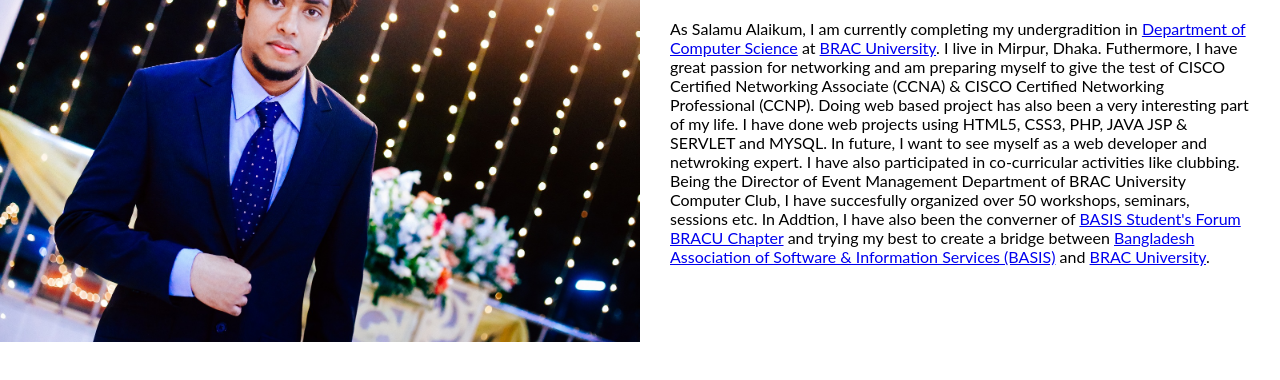
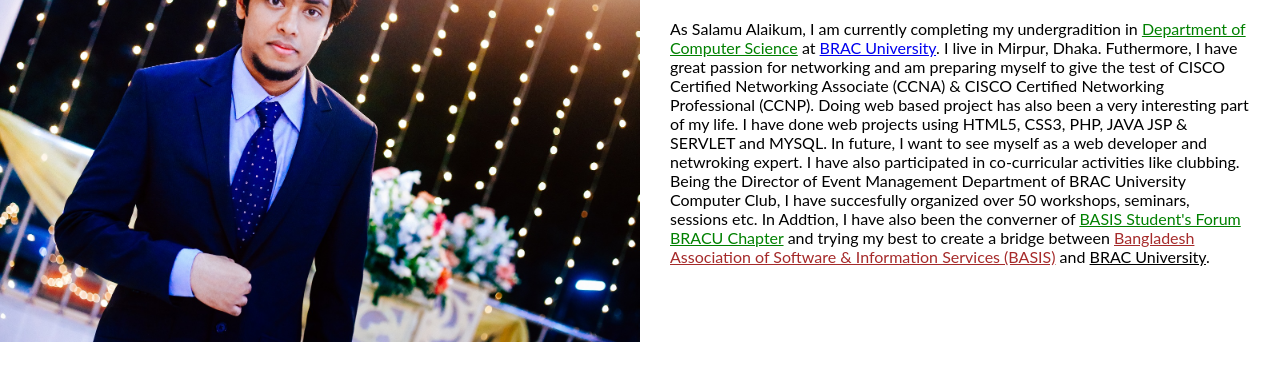
Before and after one commit to Kazi-Fahd-Zakwan/Zakwan.github.io, a plain HTML site: page about.html in a window 1280 px wide. Shown: the part 192-572 px from the top of the page. Drawn offline with Linux system fonts and the light colour scheme.

Commit message:
Update about.html

```diff
--- a/about.html
+++ b/about.html
@@ -35,15 +35,15 @@
 
         <div class="profile-content-wrapper">
           <h1>Hi, thanks for visiting my site.</h1>
-          <p>As Salamu Alaikum, I am currently completing my undergradition in <a href="https://www.bracu.ac.bd/academics/departments/computer-science-and-engineering">Department of Computer Science</a> at <a href="https://www.bracu.ac.bd/">BRAC University</a>.
+          <p>As Salamu Alaikum, I am currently completing my undergradition in <a href="https://www.bracu.ac.bd/academics/departments/computer-science-and-engineering" style="color:green">Department of Computer Science</a> at <a href="https://www.bracu.ac.bd/">BRAC University</a>.
             I live in Mirpur, Dhaka. Futhermore, I have great passion for networking and am preparing myself to give
             the test of CISCO Certified Networking Associate (CCNA) & CISCO Certified Networking Professional (CCNP).
             Doing web based project has also been a very interesting part of my life. I have
             done web projects using HTML5, CSS3, PHP, JAVA JSP & SERVLET and MYSQL. In future, I want to see myself as
             a web developer and netwroking expert. I have also participated in co-curricular activities like clubbing.
             Being the Director of Event Management Department of BRAC University Computer Club, I have succesfully
-            organized over 50 workshops, seminars, sessions etc. In Addtion, I have also been the converner of <a href="https://bsf.basis.org.bd/university/Brac%20University">BASIS Student's Forum BRACU Chapter</a>
-             and trying my best to create a bridge between <a href="https://basis.org.bd/">Bangladesh Association of Software & Information Services (BASIS)</a> and <a href="https://www.bracu.ac.bd/">BRAC University</a>.
+            organized over 50 workshops, seminars, sessions etc. In Addtion, I have also been the converner of <a href="https://bsf.basis.org.bd/university/Brac%20University" style="color:green">BASIS Student's Forum BRACU Chapter</a>
+             and trying my best to create a bridge between <a href="https://basis.org.bd/" style="color:brown">Bangladesh Association of Software & Information Services (BASIS)</a> and <a href="https://www.bracu.ac.bd/" style="color:black">BRAC University</a>.
           </p>
 
         </div>
```
